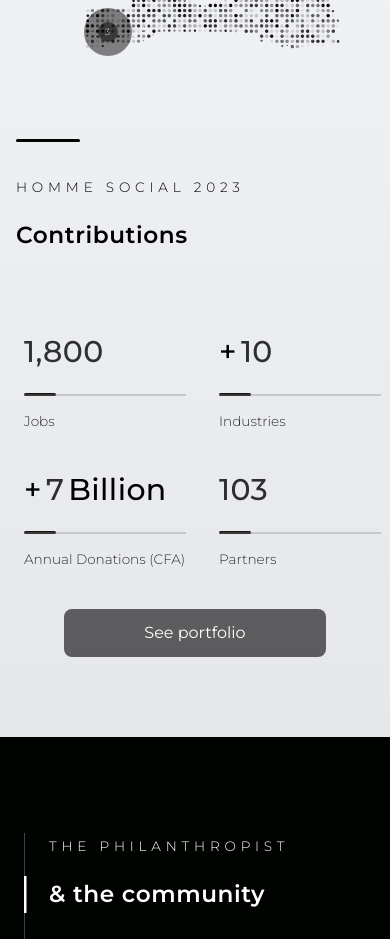
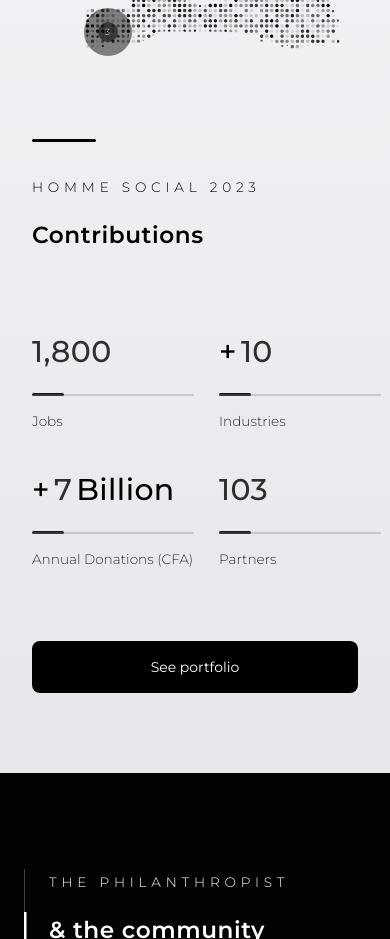
Before and after one commit to mrxclsv/abs2024official, a React (Create React App) app: page / in a window 390 px wide. Shown: the part 6260-7199 px from the top of the page. Built offline with nearby package versions, Linux system fonts and the light colour scheme.

Commit message:
commit on 'master'

```diff
--- a/src/components/Projects/PortfolioPage.jsx
+++ b/src/components/Projects/PortfolioPage.jsx
@@ -20,7 +20,7 @@ const PortfolioPage = () => {
   }, [])
 
   useEffect(() => {
-    window.scrollTo(0,0)
+    window.scrollTo(0, 0)
   }, [location])
 
   // const location = useLocation()
@@ -32,9 +32,13 @@ const PortfolioPage = () => {
       .includes(portfolioId)))
 
 
+
   return (
 
     <section className='w-full bg-white flexV min-h-[100vh] start relative text-white pt-[75px]'>
+
+      {/* <div className={`h-10 flex absolute  bg-red-400 left-0 right-0 h- mx-auto z-[10] top-[20vh] my-auto `} /> */}
+
       <div className='animate-slideup flexV start full'>
 
         {/* PULLED DATA */}
@@ -53,8 +57,9 @@ const PortfolioPage = () => {
                   <img src={item.cover} className='full object-cover relative ' alt={item.title} />
                 </div>
 
-                <div className='projectInfo flex center relative w-full lg:w-1/2 h-full text-white mix-blend-difference animate-slideup'>
-                  <div className='infoWrapper full flexV text-left start p-6'>
+
+                <div className='projectInfo flex center relative w-full lg:w-[calc(1280px_/_2)]  h-full text-white mix-blend-difference animate-slideup'>
+                  <div className='infoWrapper full flexV text-left start p-6 w-[calc(1280px_/_4)]'>
                     <h4 className='w-full text-xl font-[500]'>{item.title}</h4>
                     <h4 className='my-3'>{item.descr || `This is a description for project ${item.title}. Kindly find and edit it in data.js at const portfolioData.descr`}</h4>
                     <h4 className='w-full text-left opacity-70 relative'><i className='ri-map-pin-line mr-1' />{item.location || 'This location, Senegal'}
--- a/src/components/pages/Home.jsx
+++ b/src/components/pages/Home.jsx
@@ -192,7 +192,7 @@ const Home = () => {
 
               <div id="contributionsData" className='flexV lg:w-1/2 center relative start pl-0 lg:pl-0'>
 
-                <div className='sectionTITLE relative flexV w-full mb-8'>
+                <div className='sectionTITLE relative flexV w-full mb-8 px-4'>
 
                   <div className='translate-x-4 lg:translate-x-10 w-16 z-[3] translate-y- lg:translate-y-8 rounded h-[3px] bg-blakk' />
                   <TextLayout title="Homme Social 2023"  /* &#127942; */
@@ -207,7 +207,7 @@ const Home = () => {
                   />
                 </div>
                 <div className='flex w-full start'>
-                  <div className='contributions grid grid-cols-2 w-full center gap-x-0 gap-y-10 py-6 text-black justify-around='>
+                  <div className='contributions grid grid-cols-2 w-full center gap-x-0 gap-y-10 py-6 text-black justify-around= px-2'>
                     {contributions?.map((item, index) => (
                       <Stat key={index}
                         title={item.title}
@@ -230,7 +230,8 @@ const Home = () => {
 
           <div className='px-6 flex relative w-full center'>
             <Link id="GoToPortfolio" to='/portfolio'
-              className='bg-black/60 lg:hover:bg-black/90 active:bg-black transition text-white paddingX bottom-2 py-3 z-[2] mb-20 mx-10 lg:max-w-[200px] w-full rounded-lg'
+            className='bg-black text-white text-sm px-3 mx-2 w-full lg:w-fit lg:min-w-[200px] self-center py-4 rounded-lg mb-20 mt-8'
+              // className='bg-black/60 lg:hover:bg-black/90 active:bg-black transition text-white paddingX bottom-2 py-3 z-[2] mb-20 mx-10 lg:max-w-[200px] w-full rounded-lg'
             >
               See portfolio
             </Link>
```
